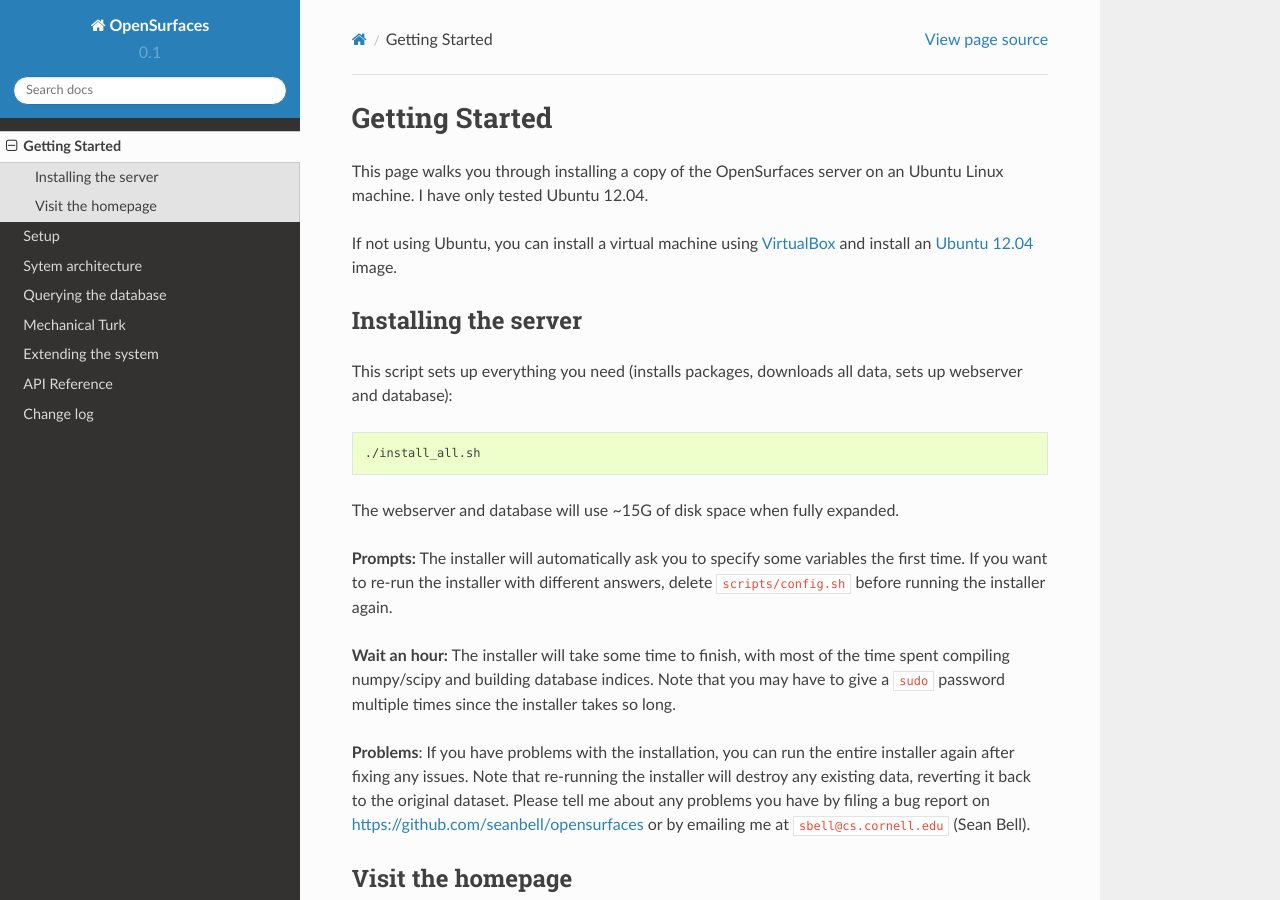
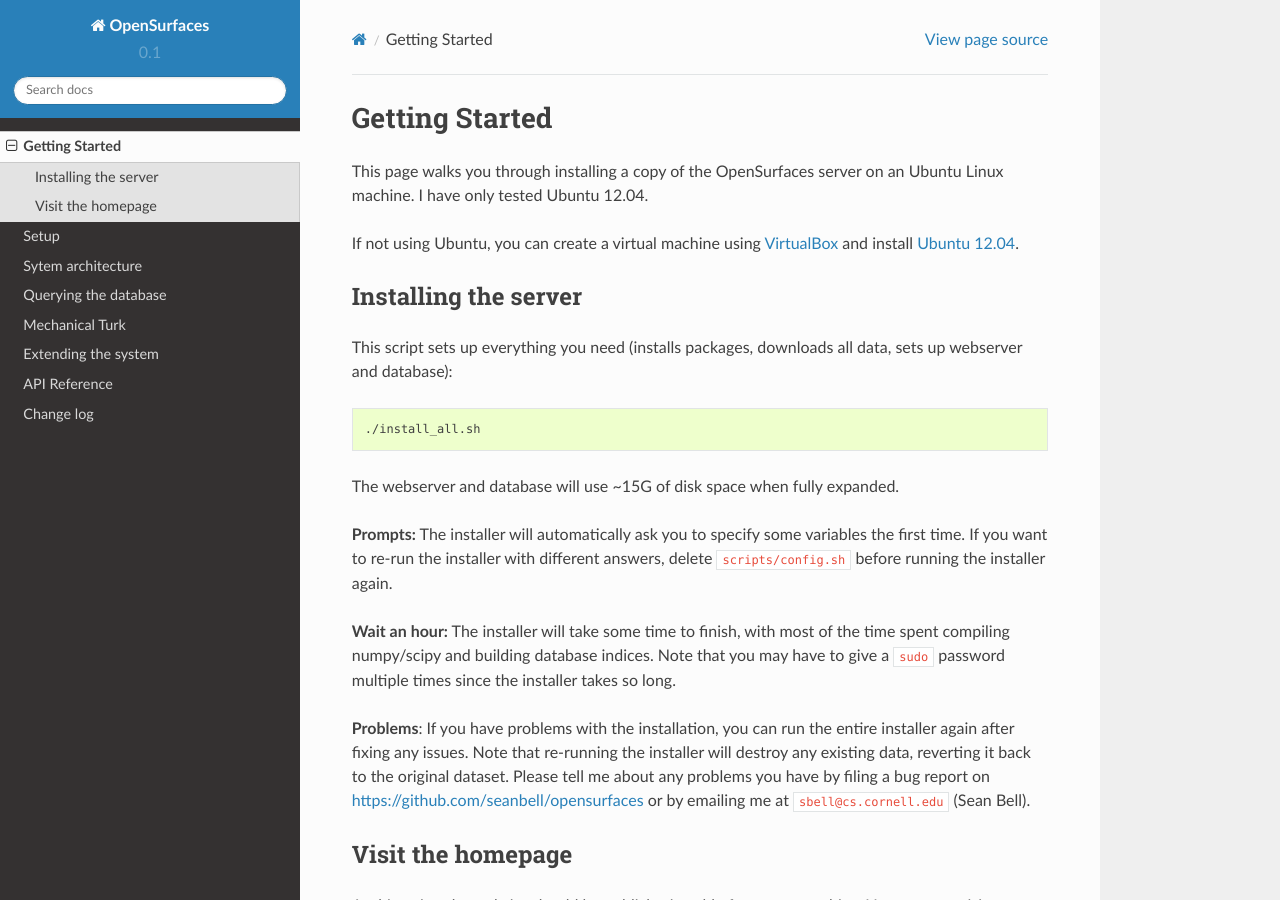
Before and after one commit to seanbell/opensurfaces, a Sphinx documentation site: the page built from docs/start.rst, in a window 1280 px wide and 900 px high. Built offline with Sphinx 7.4.7 and the Read the Docs theme 2.0.0, drawn with Linux system fonts in a browser that asks for light colours; formulas are drawn with MathJax 3; cross-references to code outside the pages are shown as plain code.

Commit message:
updated readme

```diff
--- a/docs/start.rst
+++ b/docs/start.rst
@@ -4,9 +4,9 @@
 This page walks you through installing a copy of the OpenSurfaces server on an
 Ubuntu Linux machine.  I have only tested Ubuntu 12.04.
 
-If not using Ubuntu, you can install a virtual machine using `VirtualBox
-<https://www.virtualbox.org/>`_ and install an `Ubuntu 12.04
-<http://releases.ubuntu.com/12.04/>`_ image.
+If not using Ubuntu, you can create a virtual machine using `VirtualBox
+<https://www.virtualbox.org/>`_ and install `Ubuntu 12.04
+<http://releases.ubuntu.com/12.04/>`_.
 
 Installing the server
 ---------------------
```
